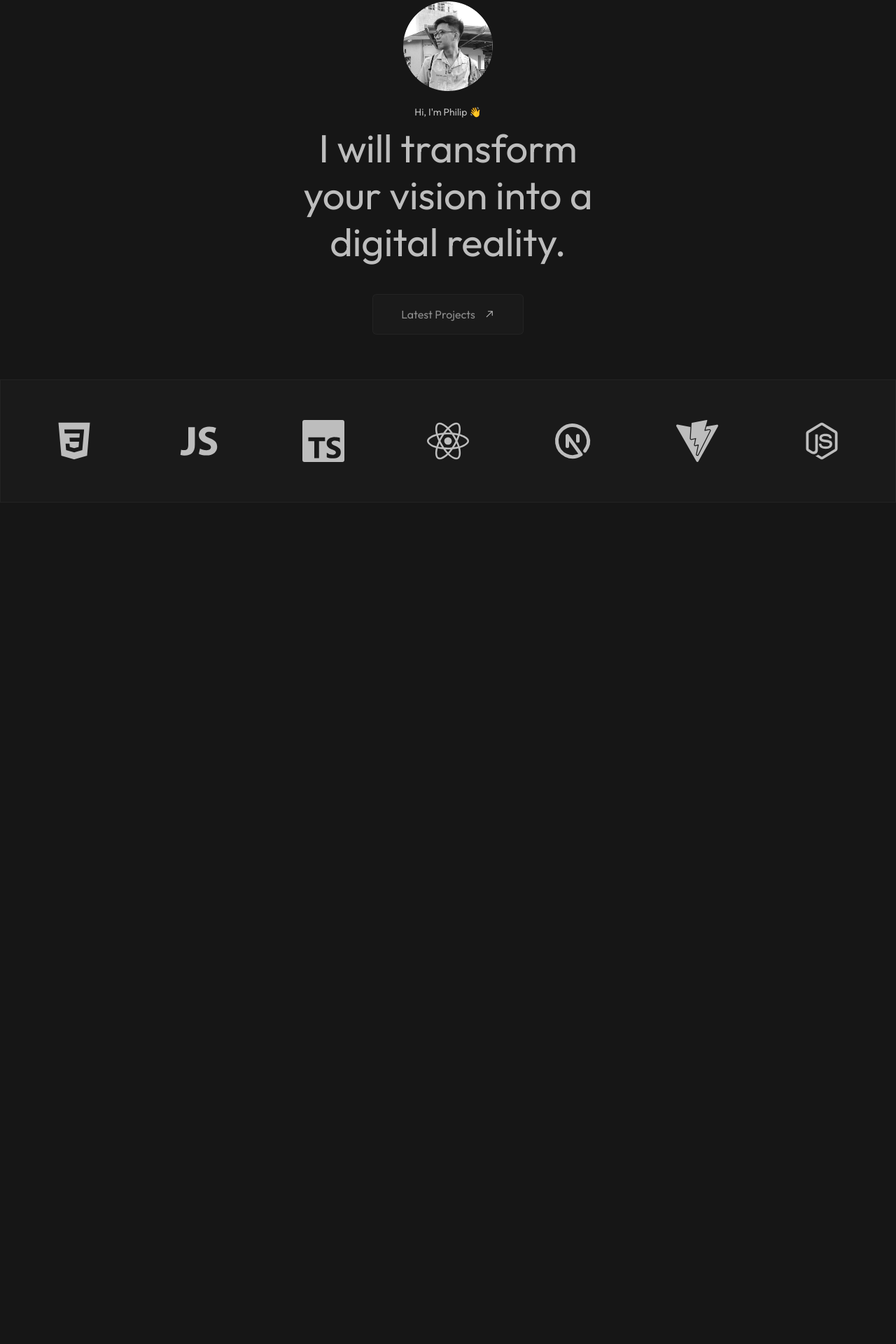
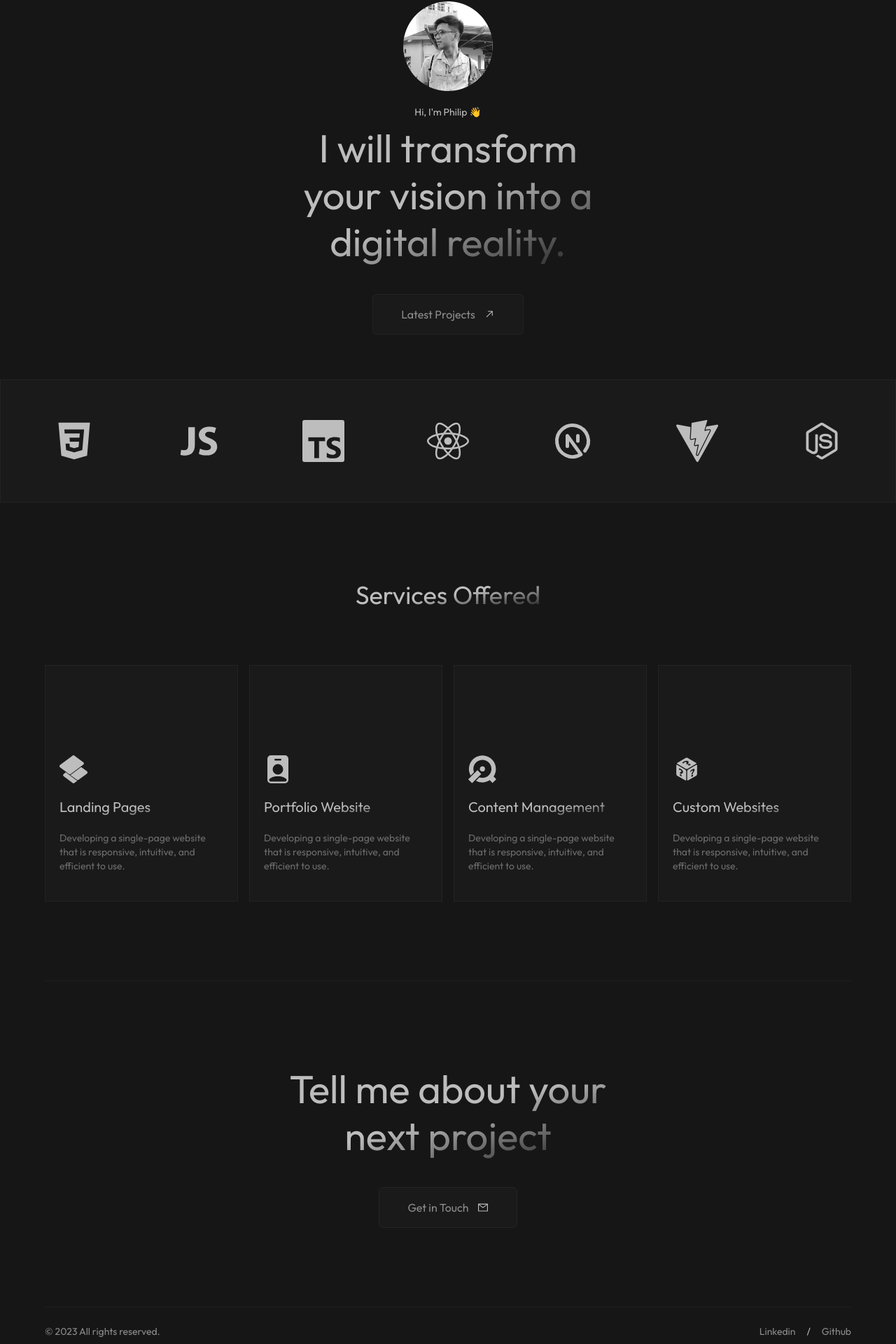
Before and after one commit to philipangeloang/web-port-2.0, a React (Vite) app: page / in a window 1280 px wide. Shown: the part 184-2104 px from the top of the page at 70% size. Before the commit the page ends 902 px from the top, so only its background shows below. Built offline with nearby package versions, Linux system fonts and the light colour scheme.

Commit message:
Full Structure of Website

```diff
--- a/src/App.jsx
+++ b/src/App.jsx
@@ -1,5 +1,8 @@
 import { AiOutlineMail } from "react-icons/ai";
 import { RxArrowTopRight } from "react-icons/rx";
+import { SiPowerpages, SiManageiq } from "react-icons/si";
+import { BsPersonBadgeFill } from "react-icons/bs";
+import { GiPerspectiveDiceSixFacesRandom } from "react-icons/gi";
 import TechCarousel from "./components/TechCarousel";
 
 function App() {
@@ -9,18 +12,18 @@ function App() {
         <nav className="max-w-6xl mx-auto bg-main-black flex justify-between">
           <div className="flex items-center gap-5">
             <AiOutlineMail className="bg-[#1a1a1a] cursor-pointer text-main-white border-2 rounded-full peer p-4 border-main-white/5 h-14 w-14" />
-            <span className="text-sm text-main-white/70 cursor-pointer hover:opacity-50 peer-hover:opacity-50">
+            <span className="text-sm link peer-hover:opacity-50">
               Get in Touch
             </span>
           </div>
           <div className="flex gap-4 items-center text-sm">
-            <div className="cursor-pointer hover:opacity-50">Home</div>/
-            <div className="cursor-pointer hover:opacity-50">Services</div>/
-            <div className="cursor-pointer hover:opacity-50">Projects</div>/
-            <div className="cursor-pointer hover:opacity-50">Resume</div>
+            <div className="link">Home</div>/
+            <div className="link">Services</div>/
+            <div className="link">Projects</div>/
+            <div className="link">Resume</div>
           </div>
         </nav>
-        <hr className="bg-main-black border border-overlay-black mt-4 max-w-6xl mx-auto" />
+        <hr className="divider" />
       </section>
 
       <section className="w-full px-7 mt-20">
@@ -28,7 +31,7 @@ function App() {
           <img src="/hero-photo.png" alt="hero-image" className="h-32 w-32" />
           {/* eslint-disable-next-line react/no-unescaped-entities */}
           <p className="mt-5 text-sm">Hi, I'm Philip 👋 </p>
-          <p className="text-[3.5rem] max-w-[29rem] text-center leading-[1.2] mt-2">
+          <p className="text-[3.5rem] max-w-[29rem] text-center leading-[1.2] mt-2 heading-gradient">
             I will transform your vision into a digital reality.
           </p>
           <div className="cursor-pointer rounded-md flex justify-center items-center gap-3 py-4 px-10 mt-10 bg-overlay-black border border-main-white/5 hover:scale-95">
@@ -43,6 +46,88 @@ function App() {
       <section className="w-full h-44 mt-16 bg-overlay-black border border-main-white/5 flex justify-center items-center p-4">
         <TechCarousel />
       </section>
+
+      <section className="w-full px-7 mt-28">
+        <div className="max-w-6xl mx-auto flex flex-col justify-center items-center">
+          <p className="text-main-white text-4xl heading-gradient">
+            Services Offered
+          </p>
+          <div className="grid gap-4 grid-cols-12 w-full mt-20">
+            <div className="service-card">
+              <SiPowerpages size={40} />
+              <p className="mt-5 text-xl heading-gradient">Landing Pages</p>
+              <p className="mt-5 text-sm pr-2 text-main-white/50">
+                Developing a single-page website that is responsive, intuitive,
+                and efficient to use.
+              </p>
+            </div>
+
+            <div className="service-card">
+              <BsPersonBadgeFill size={40} />
+              <p className="mt-5 text-xl heading-gradient">Portfolio Website</p>
+              <p className="mt-5 text-sm pr-2 text-main-white/50">
+                Developing a single-page website that is responsive, intuitive,
+                and efficient to use.
+              </p>
+            </div>
+
+            <div className="service-card">
+              <SiManageiq size={40} />
+              <p className="mt-5 text-xl heading-gradient">
+                Content Management
+              </p>
+              <p className="mt-5 text-sm pr-2 text-main-white/50">
+                Developing a single-page website that is responsive, intuitive,
+                and efficient to use.
+              </p>
+            </div>
+
+            <div className="service-card">
+              <GiPerspectiveDiceSixFacesRandom size={40} />
+              <p className="mt-5 text-xl heading-gradient">Custom Websites</p>
+              <p className="mt-5 text-sm pr-2 text-main-white/50">
+                Developing a single-page website that is responsive, intuitive,
+                and efficient to use.
+              </p>
+            </div>
+          </div>
+        </div>
+      </section>
+
+      <section className="w-full px-7 my-28">
+        <hr className="divider my-28" />
+        <div className="max-w-6xl mx-auto flex flex-col justify-center items-center">
+          <p className="text-[3.5rem] max-w-[29rem] text-center leading-[1.2] mt-2 heading-gradient">
+            Tell me about your next project
+          </p>
+          <div className="cursor-pointer rounded-md flex justify-center items-center gap-3 py-4 px-10 mt-10 bg-overlay-black border border-main-white/5 hover:scale-95">
+            <span className="bg-overlay-black text-main-white/70">
+              Get in Touch
+            </span>
+            <AiOutlineMail className="bg-overlay-black" />
+          </div>
+        </div>
+      </section>
+
+      <section className="w-full px-7 mt-28 mb-10">
+        <hr className="divider mb-6" />
+        <div className="max-w-6xl mx-auto flex justify-between items-center">
+          <div className="flex items-center gap-5">
+            <span className="text-sm text-main-white/70 cursor-pointer hover:opacity-50 peer-hover:opacity-50">
+              © 2023 All rights reserved.
+            </span>
+          </div>
+          <div className="flex gap-4 items-center text-sm">
+            <div className="cursor-pointer hover:opacity-50 text-main-white/70">
+              Linkedin
+            </div>
+            /
+            <div className="cursor-pointer hover:opacity-50 text-main-white/70">
+              Github
+            </div>
+          </div>
+        </div>
+      </section>
     </>
   );
 }
--- a/src/components/TechCarousel.jsx
+++ b/src/components/TechCarousel.jsx
@@ -33,62 +33,53 @@ const TechCarousel = () => {
       onSlideChange={() => console.log("slide change")}
       onSwiper={(swiper) => console.log(swiper)}
     >
-      <SwiperSlide className="bg-overlay-black flex justify-center items-center">
-        <IoLogoHtml5 size={60} className="bg-overlay-black hover:opacity-50" />
+      <SwiperSlide className="flex justify-center items-center">
+        <IoLogoHtml5 size={60} className="hover:opacity-50" />
       </SwiperSlide>
-      <SwiperSlide className="bg-overlay-black flex justify-center items-center">
-        <IoLogoCss3 size={60} className="bg-overlay-black hover:opacity-50" />
+      <SwiperSlide className="flex justify-center items-center">
+        <IoLogoCss3 size={60} className="hover:opacity-50" />
       </SwiperSlide>
-      <SwiperSlide className="bg-overlay-black flex justify-center items-center">
-        <IoLogoJavascript
-          size={60}
-          className="bg-overlay-black hover:opacity-50"
-        />
+      <SwiperSlide className="flex justify-center items-center">
+        <IoLogoJavascript size={60} className=" hover:opacity-50" />
       </SwiperSlide>
-      <SwiperSlide className="bg-overlay-black flex justify-center items-center">
-        <SiTypescript size={60} className="bg-overlay-black hover:opacity-50" />
+      <SwiperSlide className="flex justify-center items-center">
+        <SiTypescript size={60} className="hover:opacity-50" />
       </SwiperSlide>
-      <SwiperSlide className="bg-overlay-black flex justify-center items-center">
-        <FaReact size={60} className="bg-overlay-black hover:opacity-50" />
+      <SwiperSlide className="flex justify-center items-center">
+        <FaReact size={60} className="hover:opacity-50" />
       </SwiperSlide>
-      <SwiperSlide className="bg-overlay-black flex justify-center items-center">
-        <TbBrandNextjs
-          size={60}
-          className="bg-overlay-black hover:opacity-50"
-        />
+      <SwiperSlide className="flex justify-center items-center">
+        <TbBrandNextjs size={60} className="hover:opacity-50" />
       </SwiperSlide>
-      <SwiperSlide className="bg-overlay-black flex justify-center items-center">
-        <SiVite size={60} className="bg-overlay-black hover:opacity-50" />
+      <SwiperSlide className="flex justify-center items-center">
+        <SiVite size={60} className="hover:opacity-50" />
       </SwiperSlide>
-      <SwiperSlide className="bg-overlay-black flex justify-center items-center">
-        <IoLogoNodejs size={60} className="bg-overlay-black hover:opacity-50" />
+      <SwiperSlide className="flex justify-center items-center">
+        <IoLogoNodejs size={60} className="hover:opacity-50" />
       </SwiperSlide>
-      <SwiperSlide className="bg-overlay-black flex justify-center items-center">
-        <SiTailwindcss
-          size={60}
-          className="bg-overlay-black hover:opacity-50"
-        />
+      <SwiperSlide className="flex justify-center items-center">
+        <SiTailwindcss size={60} className="hover:opacity-50" />
       </SwiperSlide>
-      <SwiperSlide className="bg-overlay-black flex justify-center items-center">
-        <SiBootstrap size={60} className="bg-overlay-black hover:opacity-50" />
+      <SwiperSlide className="flex justify-center items-center">
+        <SiBootstrap size={60} className="hover:opacity-50" />
       </SwiperSlide>
-      <SwiperSlide className="bg-overlay-black flex justify-center items-center">
-        <SiTrpc size={60} className="bg-overlay-black hover:opacity-50" />
+      <SwiperSlide className="flex justify-center items-center">
+        <SiTrpc size={60} className="hover:opacity-50" />
       </SwiperSlide>
-      <SwiperSlide className="bg-overlay-black flex justify-center items-center">
-        <SiMongodb size={60} className="bg-overlay-black hover:opacity-50" />
+      <SwiperSlide className="flex justify-center items-center">
+        <SiMongodb size={60} className="hover:opacity-50" />
       </SwiperSlide>
-      <SwiperSlide className="bg-overlay-black flex justify-center items-center">
-        <SiExpress size={60} className="bg-overlay-black hover:opacity-50" />
+      <SwiperSlide className="flex justify-center items-center">
+        <SiExpress size={60} className="hover:opacity-50" />
       </SwiperSlide>
-      <SwiperSlide className="bg-overlay-black flex justify-center items-center">
-        <SiWordpress size={60} className="bg-overlay-black hover:opacity-50" />
+      <SwiperSlide className="flex justify-center items-center">
+        <SiWordpress size={60} className="hover:opacity-50" />
       </SwiperSlide>
-      <SwiperSlide className="bg-overlay-black flex justify-center items-center">
-        <SiWebflow size={60} className="bg-overlay-black hover:opacity-50" />
+      <SwiperSlide className="flex justify-center items-center">
+        <SiWebflow size={60} className="hover:opacity-50" />
       </SwiperSlide>
-      <SwiperSlide className="bg-overlay-black flex justify-center items-center">
-        <SiShopify size={60} className="bg-overlay-black hover:opacity-50" />
+      <SwiperSlide className="flex justify-center items-center">
+        <SiShopify size={60} className="hover:opacity-50" />
       </SwiperSlide>
     </Swiper>
   );
--- a/src/index.css
+++ b/src/index.css
@@ -8,7 +8,28 @@
   margin: 0;
   padding: 0;
   box-sizing: border-box;
-  background-color: #161616;
   color: #bdbdbd;
   font-family: "Outfit";
 }
+
+body {
+  background-color: #161616;
+}
+
+/* Tailwind Styles */
+
+.link {
+  @apply cursor-pointer hover:opacity-50 text-main-white/70;
+}
+
+.divider {
+  @apply bg-main-black border border-overlay-black mt-4 max-w-6xl mx-auto;
+}
+
+.heading-gradient {
+  @apply text-transparent bg-clip-text bg-gradient-to-br from-main-white via-main-white to-main-black;
+}
+
+.service-card {
+  @apply bg-overlay-black border border-main-white/5 pt-32 pb-10 px-5 col-span-3;
+}
```
